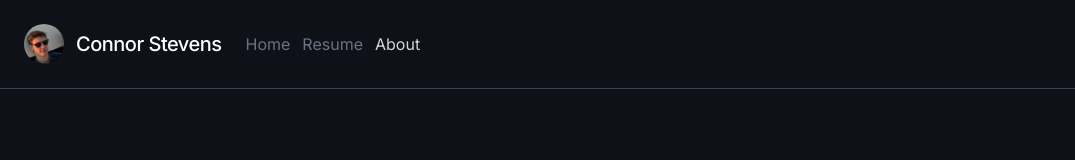
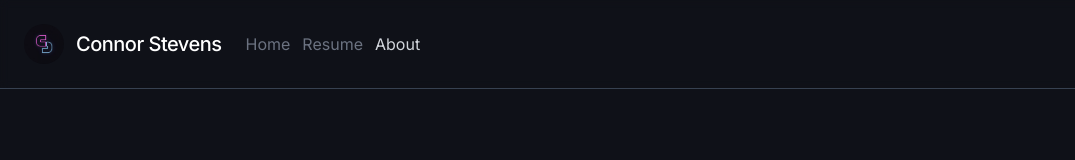
Before and after one commit to cnrstvns/cnrstvns.dev, a Next.js app: page /about in a window 1280 px wide. Shown: the top 160 px of the page, without its empty margins (0-1075 px from the left). Built offline with nearby package versions, Linux system fonts and the light colour scheme.

Commit message:
Retro logo

```diff
--- a/package.json
+++ b/package.json
@@ -5,7 +5,8 @@
   "scripts": {
     "dev": "next dev",
     "build": "next build",
-    "start": "next start"
+    "start": "next start",
+    "lint": "eslint ."
   },
   "dependencies": {
     "@fortawesome/fontawesome-svg-core": "^1.2.35",
--- a/src/app/about/page.js
+++ b/src/app/about/page.js
@@ -1,4 +1,5 @@
 import React from 'react';
+import Image from 'next/image';
 import Head from '../../components/Head';
 import Link from '../../components/Link';
 
@@ -7,7 +8,9 @@ export default function About() {
     <>
       <Head title="About — Connor Stevens" />
       <div className="flex flex-col p-10 lg:flex-row min-h-screen bg-black items-start md:items-center justify-center space-y-10 lg:space-y-0 lg:space-x-10">
-        <img
+        <Image
+          width={224}
+          height={224}
           className="max-h-[14rem] rounded-lg"
           src="/images/me.webp"
           alt="me"
--- a/src/components/Navbar.js
+++ b/src/components/Navbar.js
@@ -3,6 +3,7 @@
 import React from 'react';
 import classNames from 'classnames';
 import { usePathname } from 'next/navigation';
+import Image from 'next/image';
 import Link from './Link';
 
 export default function Navbar() {
@@ -12,10 +13,12 @@ export default function Navbar() {
   return (
     <nav className="fixed top-0 left-0 right-0 flex items-center justify-between flex-wrap border-b border-gray-700 p-6 bg-opacity-20 backdrop-filter backdrop-blur-sm">
       <div className="flex items-center flex-shrink-0 text-white mr-6">
-        <img
+        <Image
+          height={40}
+          width={40}
           className="rounded-full max-h-10"
-          src="/images/me.webp"
-          alt="Me (Connor)"
+          src="/images/logo.webp"
+          alt="My logo"
         />
         <Link href="/">
           <span className="ml-3 text-white font-medium text-xl tracking-tight cursor-pointer">
```
Also changed, not shown: public/images/logo.webp (added).
